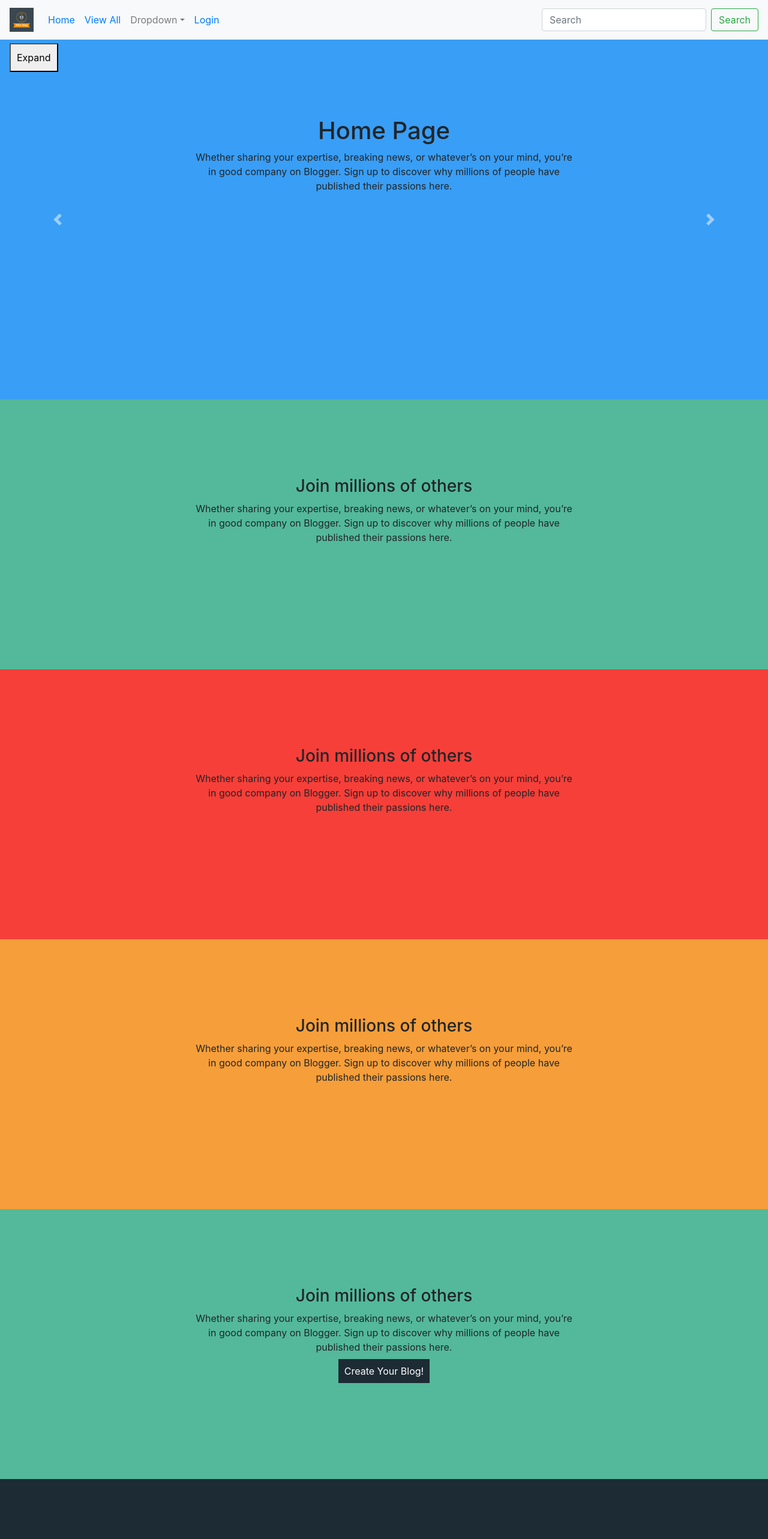
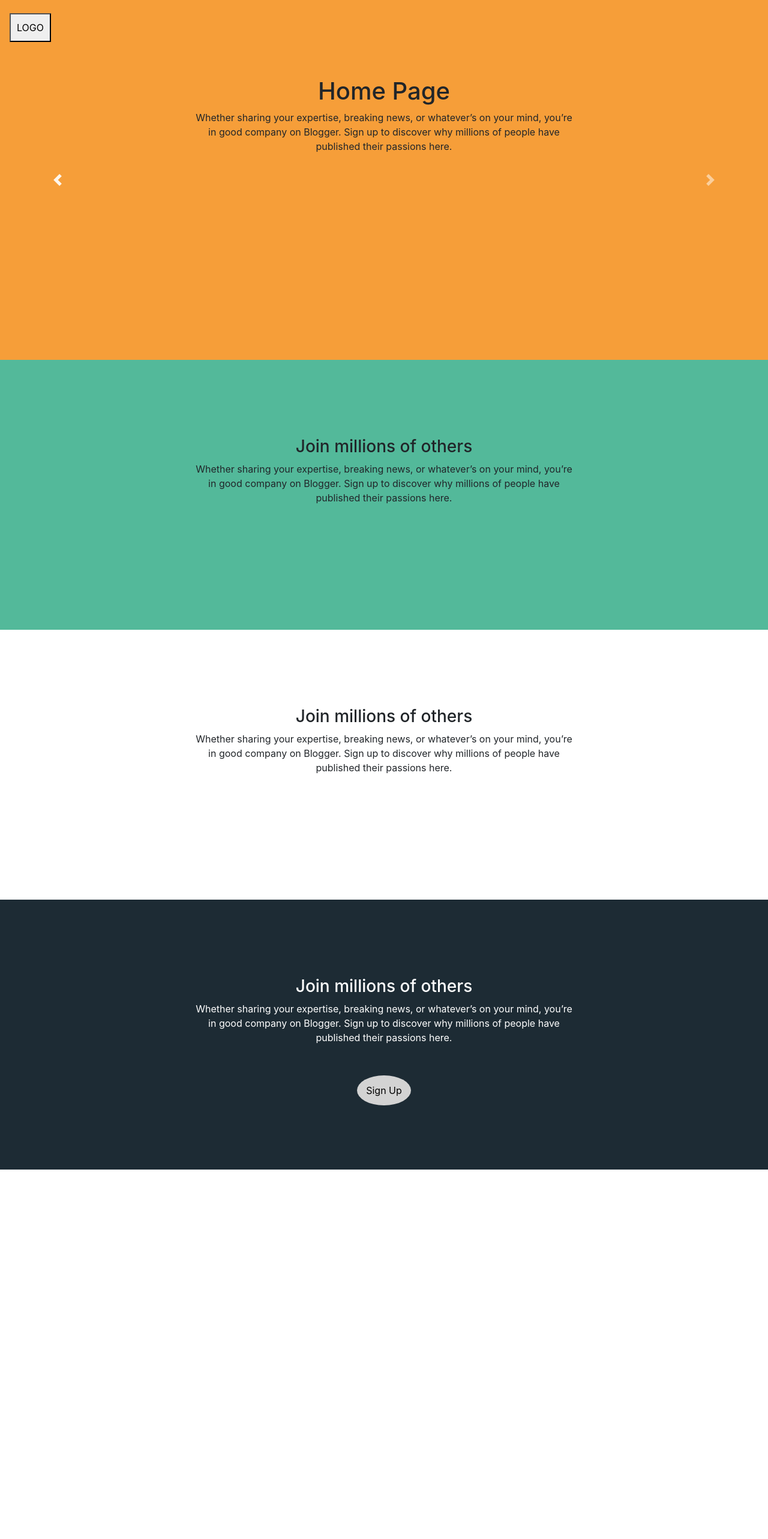
Before and after one commit to totalrickall/blog-site, a React app: page / in a window 1280 px wide. Shown: the top 2566 px of the page at 60% size. After the commit the page ends 1950 px from the top, so only its background shows below. Built offline with nearby package versions, Linux system fonts and the light colour scheme.

Commit message:
more styling to home page and nav

```diff
--- a/client/src/components/app.jsx
+++ b/client/src/components/app.jsx
@@ -5,7 +5,8 @@ import ViewAll from './pages/viewAll';
 import PrivateRoute from './auth/privateRoute';
 import Login from './auth/login';
 import Logout from './auth/logout';
-import Navbar from './nav/navbar';
+//import Navbar from './nav/navbar';
+import Sidenav from './tools/home-sidenav';
 
 export default class App extends Component {
     checkedLogin() {
@@ -24,7 +25,7 @@ export default class App extends Component {
         return (
             <Router>
                 <Fragment>
-                    <Navbar/>
+                    <Sidenav />
                     <Switch>
                         <Route exact path="/" component={Home} />
                         <Route path="/login" component={Login} />
--- a/client/src/components/nav/navbar.jsx
+++ /dev/null
@@ -1,46 +0,0 @@
-import React, { Component } from 'react';
-import { BrowserRouter as Router, Route, Switch, Link } from 'react-router-dom';
-import AuthButton from '../auth/authButton';
-import mainLogo from'../../../../logo.png';
-
-export default class Navbar extends Component {
-    render() {
-        return (
-            <nav className="navbar navbar-expand-lg navbar-light bg-light" style={{ background: 'transparent' }}>
-                <span className="navbar-brand"><Link to="/"><img src={mainLogo} alt="" style={{ height: '40px', width: '40px' }}/></Link></span>
-                <button className="navbar-toggler" type="button" data-toggle="collapse" data-target="#navbarSupportedContent" aria-controls="navbarSupportedContent" aria-expanded="false" aria-label="Toggle navigation">
-                    <span className="navbar-toggler-icon"></span>
-                </button>
-
-                <div className="collapse navbar-collapse" id="navbarSupportedContent">
-                    <ul className="navbar-nav mr-auto">
-                        <li className="nav-item active">
-                            <span className="nav-link"><Link to="/">Home</Link><span className="sr-only">(current)</span></span>
-                        </li>
-                        <li className="nav-item">
-                            <span className="nav-link"><Link to="/view-all">View All</Link></span>
-                        </li>
-                        <li className="nav-item dropdown">
-                            <span className="nav-link dropdown-toggle" id="navbarDropdown" role="button" data-toggle="dropdown" aria-haspopup="true" aria-expanded="false">
-                                Dropdown
-        </span>
-                            <div className="dropdown-menu" aria-labelledby="navbarDropdown">
-                                <span className="dropdown-item"><Link to="/">Option 1</Link></span>
-                                <span className="dropdown-item"><Link to="/">Option 2</Link></span>
-                                <div className="dropdown-divider"></div>
-                                <span className="dropdown-item"><Link to="/">Option 3</Link></span>
-                            </div>
-                        </li>
-                        <li className="nav-item">
-                            <span className="nav-link" href=""><AuthButton /></span>
-                        </li>
-                    </ul>
-                    <form className="form-inline my-2 my-lg-0">
-                        <input className="form-control mr-sm-2" type="search" placeholder="Search" aria-label="Search" />
-                        <button className="btn btn-outline-success my-2 my-sm-0" type="submit">Search</button>
-                    </form>
-                </div>
-            </nav>
-        )
-    }
-}
--- a/client/src/components/pages/home.jsx
+++ b/client/src/components/pages/home.jsx
@@ -9,7 +9,6 @@ class Home extends Component {
   render() {
     return (
       <div className="home-container">
-          <Sidenav />
           <div className="home-sector">
             <Carousel />
             <div data-spy="scroll" data-target="#list-example" data-offset="0" className="scrollspy-example">
@@ -19,29 +18,19 @@ class Home extends Component {
                   <p>Whether sharing your expertise, breaking news, or whatever’s on your mind, you’re in good company on Blogger. Sign up to discover why millions of people have published their passions here.</p>
                 </div>
               </div>
-              <div className="home-section-2" id="list-item-2" style={{ height: '450px', background: '#F63F39' }}>
+              <div className="home-section-2" id="list-item-2" style={{ height: '450px', background: 'white' }}>
                 <div style={{ width: '50%', textAlign: 'center', position: 'relative', margin: '0 auto', top: '8rem' }}>
                   <h3>Join millions of others</h3>
                   <p>Whether sharing your expertise, breaking news, or whatever’s on your mind, you’re in good company on Blogger. Sign up to discover why millions of people have published their passions here.</p>
                 </div>
               </div>
-              <div className="home-section-3" id="list-item-3" style={{ height: '450px', background: '#F69E39' }}>
+              <div className="home-section-3" id="list-item-3" style={{ height: '450px', background: '#1d2b34', color: 'white' }}>
                 <div style={{ width: '50%', textAlign: 'center', position: 'relative', margin: '0 auto', top: '8rem' }}>
                   <h3>Join millions of others</h3>
                   <p>Whether sharing your expertise, breaking news, or whatever’s on your mind, you’re in good company on Blogger. Sign up to discover why millions of people have published their passions here.</p>
-                </div>
-              </div>
-              <div className="home-section-4" id="list-item-4" style={{ height: '450px', background: '#53B99A' }}>
-                <div style={{ width: '50%', textAlign: 'center', position: 'relative', margin: '0 auto', top: '8rem' }}>
-                  <h3>Join millions of others</h3>
-                  <p>Whether sharing your expertise, breaking news, or whatever’s on your mind, you’re in good company on Blogger. Sign up to discover why millions of people have published their passions here.</p>
-                  <span style={{ padding: '10px', background: '#1d2b34' }}><Link to='/view-all' style={{ color: 'white' }}>Create Your Blog!</Link></span>
-                </div>
-              </div>
-              <div className="home-section-5" id="list-item-5" style={{ height: '450px', background: '#1d2b34', color: 'white' }}>
-                <div style={{ width: '50%', textAlign: 'center', position: 'relative', margin: '0 auto', top: '8rem' }}>
-                  <h3>Join millions of others</h3>
-                  <p>Whether sharing your expertise, breaking news, or whatever’s on your mind, you’re in good company on Blogger. Sign up to discover why millions of people have published their passions here.</p>
+                  <br/>
+                  <br/>
+                  <a href="" style={{ padding: '15px', background: 'lightgrey', borderRadius: '50%', color: 'black' }}>Sign Up</a>
                 </div>
               </div>
             </div>
--- a/client/src/components/tools/home-sidenav.jsx
+++ b/client/src/components/tools/home-sidenav.jsx
@@ -1,4 +1,6 @@
 import React, { Component } from 'react';
+import { BrowserRouter as Router, Route, Switch, Link } from 'react-router-dom';
+import AuthButton from '../auth/authButton';
 
 export default class Sidenav extends Component {
     constructor(props) {
@@ -19,12 +21,11 @@ export default class Sidenav extends Component {
         if (this.state.isSidenav) {
             return (
                 <div id="list-example" className="list-group" style={{ height: '100%', width: '200px', position: 'fixed', zIndex: '1', top: '0px', left: '0', overflowX: 'hidden', padding: '20px 20px', background: '#1d2b34' }}>
-                    <a className="list-group-item list-group-item-action" href="#carouselExampleControls">Top</a>
-                    <a className="list-group-item list-group-item-action" href="#list-item-1">Item 1</a>
-                    <a className="list-group-item list-group-item-action" href="#list-item-2">Item 2</a>
-                    <a className="list-group-item list-group-item-action" href="#list-item-3">Item 3</a>
-                    <a className="list-group-item list-group-item-action" href="#list-item-4">Item 4</a>
-                    <a className="list-group-item list-group-item-action" href="#list-item-5">Contact</a>
+                    <span className="list-group-item list-group-item-action"><Link to="/">Home</Link></span>
+                    <a className="list-group-item list-group-item-action" href="#list-item-1">About</a>
+                    <span className="list-group-item list-group-item-action"><Link to="/view-all">View All</Link></span>
+                    <a className="list-group-item list-group-item-action" href="#list-item-3">Contact Us</a>
+                    <span className="list-group-item list-group-item-action"><AuthButton /></span>
                     <br />
                     <a className="list-group-item list-group-item-action" onClick={() => {
                         this.showSidenav();
@@ -35,11 +36,11 @@ export default class Sidenav extends Component {
             return (
                 <button
                     className="btn-show-sidenav d-flex m-3"
-                    style={{ position: 'fixed', zIndex: '1', top: '56px', left: '0', overflowX: 'hidden', padding: '10px' }}
+                    style={{ position: 'fixed', zIndex: '1', top: '6px', left: '0', overflowX: 'hidden', padding: '10px' }}
                     onClick={() => {
                         this.showSidenav();
                     }}
-                >Expand
+                >LOGO
                 </button>
             )
         }
```
Also changed, not shown: logo.png (deleted).
